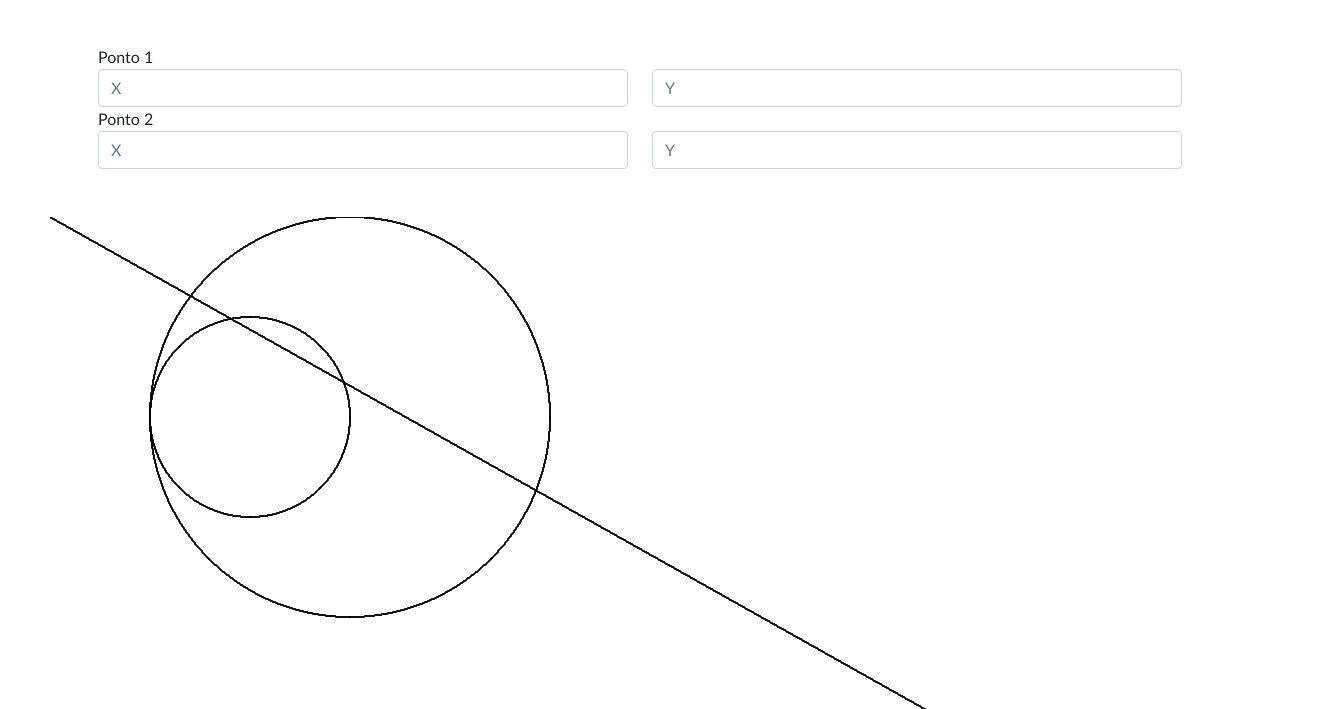
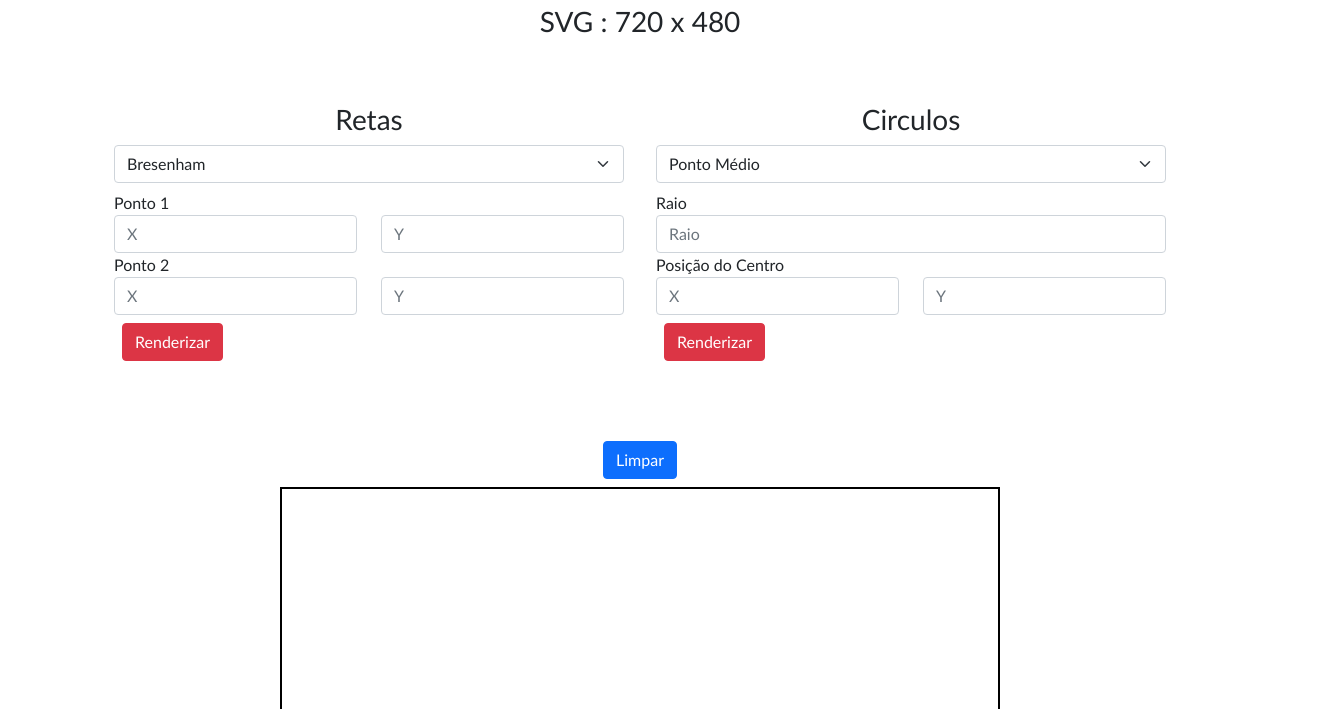
Before and after one commit to HenriqueFranc/Computa-o-Gr-fica, a plain HTML site: page Atividade II/index.html in a window 1280 px wide. Shown: the part 91-800 px from the top of the page, 1330 px wide, since content can reach past the window. Drawn offline with nearby package versions, Linux system fonts and the light colour scheme.

Commit message:
final atividade2

```diff
--- a/Atividade II/app.js
+++ b/Atividade II/app.js
@@ -32,7 +32,7 @@ function DDA(X1,Y1, X2,Y2)
     }
 }
 
-DDA(0, 0, 1280, 720)
+// DDA(0, 0, 1280, 720)
 
 // Implementação do Bresenham
 
@@ -58,7 +58,7 @@ function bresenham(X1,Y1, X2,Y2) {
     }
 }
 
-bresenham(0, 500, 1280, 720)
+// bresenham(0, 500, 1280, 720)
 
 // Implementação do Algoritmo de Círculo Simples
 
@@ -92,7 +92,7 @@ function algoritmoCirculoSimples(xc, yc, r)
     }
 }
 
-algoritmoCirculoSimples(200,200,100);
+// algoritmoCirculoSimples(200,200,100);
 
 // Implementação do Ponto Médio para Círculos
 
@@ -117,6 +117,76 @@ function pontoMedioParaCirculo(xc, yc, r){
     }
 }
 
-pontoMedioParaCirculo(300,200, 200);
+// pontoMedioParaCirculo(300,200, 200);
 
 // Form
+
+function execução(id){
+
+    let pontos;
+    let chave = selecao(id);
+
+    switch (chave) {
+
+        case 'DDA':
+            pontos = receberInputRetas('x1','x2','y1','y2')
+            DDA(pontos[0],pontos[1],pontos[2],pontos[2]);
+            bresenham(0,0,0,0);
+            break;
+
+        case 'Bresenham':
+            pontos = receberInputRetas('x1','x2','y1','y2')
+            bresenham(pontos[0],pontos[1],pontos[2],pontos[2]);
+            break;
+        case 'Ponto Médio':
+            pontos = receberInputCirculo('raio','x1circulo','y1circulo')
+            pontoMedioParaCirculo(pontos[0],pontos[1],pontos[2]);
+            break;
+
+        case 'Círculo Simples':
+            pontos = receberInputCirculo('raio','x1circulo','y1circulo')
+            algoritmoCirculoSimples(pontos[0],pontos[1],pontos[2]);
+            break;
+
+        default:
+            break;
+    }
+}
+
+function selecao(id){
+    var e = document.getElementById(id);
+    var strUser = e.options[e.selectedIndex].text;
+    return strUser;
+}
+function receberInputRetas(idx1,idx2,idy1,idy2){
+
+    var X1 = document.getElementById(idx1);
+    var valueX1 = parseFloat(X1.value);
+    var X2 = document.getElementById(idx2);
+    var valueX2 = parseFloat(X2.value);
+    var Y1 = document.getElementById(idy1);
+    var valueY1 = parseFloat(Y1.value);
+    var Y2 = document.getElementById(idy2);
+    var valueY2 = parseFloat(Y2.value);
+
+    return [valueX1,valueY1,valueX2,valueY2]
+}
+
+
+function receberInputCirculo(idRaio, idx1, idy1){
+
+    console.log('entrei')
+    var raio = document.getElementById(idRaio);
+    var valueRaio = parseFloat(raio.value);
+    var X1 = document.getElementById(idx1);
+    var valueX1 = parseFloat(X1.value);
+    var Y1 = document.getElementById(idy1);
+    var valueY1 = parseFloat(Y1.value);
+
+    return [valueX1, valueY1,valueRaio]
+}
+
+function limparSvg(){
+    let node = document.querySelector("svg");
+    node.querySelectorAll('*').forEach(n => n.remove());
+}
--- a/Atividade II/index.html
+++ b/Atividade II/index.html
@@ -15,24 +15,38 @@
 </head>
 <body>
     <h2>Primitivas Gráficas</h2>
-
+    <h3>SVG : 720 x 480</h3>
     <!-- ---------------------------------
         Equipe:
             Anderson de Alencar
             Henrique França
     --------------------------------- -->
 
-    <div class="dda m-5">
+    <div class="dda m-5 d-flex flex justify-content-between">
+      <div class="w-100 m-3">
+
         <form class="dda-form">
             <div class="row">
+              <h3>Retas</h3>
+              <div class="col">
+                <select id="reta" class="form-select mb-2 " aria-label="Default select example">
+                  <option value="1">Bresenham</option>
+                  <option value="2">DDA</option>
+                </select>
+
+              </div>
+
+            </div>
+            <div class="row">
+
               <label>Ponto 1</label>
               <div class="col">
 
-                <input type="number" class="form-control" placeholder="X">
+                <input id="x1" type="number" class="form-control" placeholder="X">
               </div>
               <div class="col">
+                <input id="y1" type="number" class="form-control" placeholder="Y">
 
-                <input type="number" class="form-control" placeholder="Y">
               </div>
             </div>
 
@@ -40,17 +54,52 @@
                 <label>Ponto 2</label>
                 <div class="col">
 
-                  <input type="number" class="form-control" placeholder="X">
+                  <input id="x2" type="number" class="form-control" placeholder="X">
                 </div>
                 <div class="col">
 
-                  <input type="number" class="form-control" placeholder="Y">
+                  <input id="y2" type="number" class="form-control" placeholder="Y">
                 </div>
               </div>
           </form>
-    </div>
+          <button class="btn btn-danger m-2" onclick="execução('reta')">Renderizar</button>
+      </div>
+      <div class="w-100 m-3">
 
-    <svg class="svg " width=1280 height=720>
+        <form class="dda-form">
+            <div class="row">
+              <h3>Circulos</h3>
+              <div class="col">
+                <select id="circulo" class="form-select mb-2" aria-label="Default select example">
+                  <option value="1">Ponto Médio</option>
+                  <option value="2">Círculo Simples</option>
+
+                </select>
+                <label>Raio</label>
+                <input id="raio" type="number" class="form-control" placeholder="Raio">
+              </div>
+            </div>
+
+            <div class="row">
+                <label>Posição do Centro</label>
+                <div class="col">
+                  <input id="x1circulo" type="number" class="form-control" placeholder="X">
+                </div>
+                <div class="col">
+
+                  <input  id="y1circulo" type="number" class="form-control" placeholder="Y">
+                </div>
+              </div>
+          </form>
+          <button class="btn btn-danger m-2" onclick="execução('circulo')">Renderizar</button>
+        </div>
+      </div>
+      <div class="d-flex justify-content-center w-100">
+        <button class="btn btn-primary w-30 m-2" onclick="limparSvg()">Limpar</button>
+
+      </div>
+
+    <svg class="svg " style="border: 2px solid black;" width=720 height=480>
 
     </svg>
 </body>
--- a/Atividade II/style.css
+++ b/Atividade II/style.css
@@ -3,7 +3,7 @@ body {
     padding: 50px;
 }
 
-h2 {
+h2 , h3 {
     text-align: center;
     margin: 30;
 }
```
